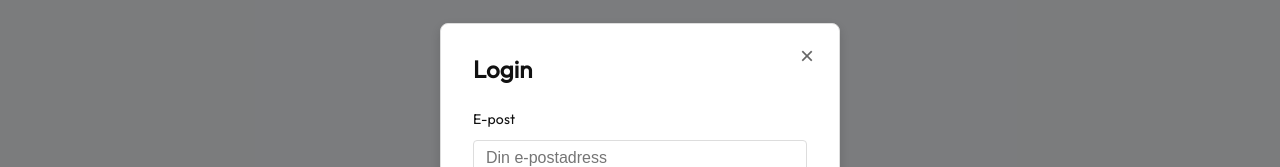
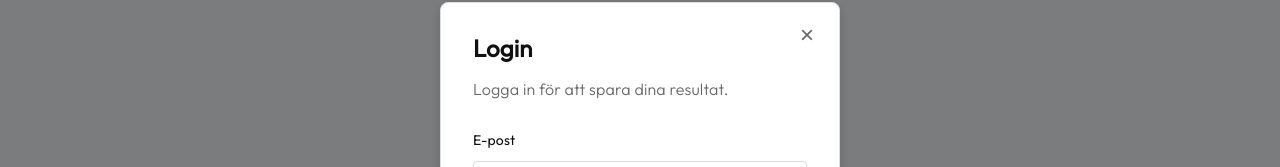
Before and after one commit to Beckasinis/BilDeck, a React (Vite) app: page / in a window 1280 px wide. Both pictures are taken after a click on the button "Login". Shown: the part 170-337 px from the top of the page. Built offline with nearby package versions, Linux system fonts and the light colour scheme; no server answers; the database is empty.

Commit message:
feat(login): add text in loginmodal

```diff
--- a/src/components/header/header.jsx
+++ b/src/components/header/header.jsx
@@ -39,7 +39,7 @@ function Header() {
       </div>
 
       {isLoginModalOpen && (
-        <LoginModal onClose={closeLoginModal} />
+        <LoginModal onClose={closeLoginModal} description="Logga in för att spara dina resultat." />
       )}
 
     </header>
--- a/src/components/loginModal/LoginModal.jsx
+++ b/src/components/loginModal/LoginModal.jsx
@@ -9,7 +9,7 @@ import useSessionStore from '../../stores/useSessionStore'
  * @param {Object} props - Component props
  * @param {Function} props.onClose - Callback to close the modal
  */
-function LoginModal({ onClose }) {
+function LoginModal({ onClose, description }) {
   const setUser = useSessionStore((s) => s.setUser)
 
   // Local state holding all form field values
@@ -93,6 +93,7 @@ function LoginModal({ onClose }) {
         <button className="modal-close" onClick={onClose}>×</button>
 
         <h1>Login</h1>
+        {description && <p className="modal-description">{description}</p>}
 
         {error && <p className="error-message">{error}</p>}
 
```
